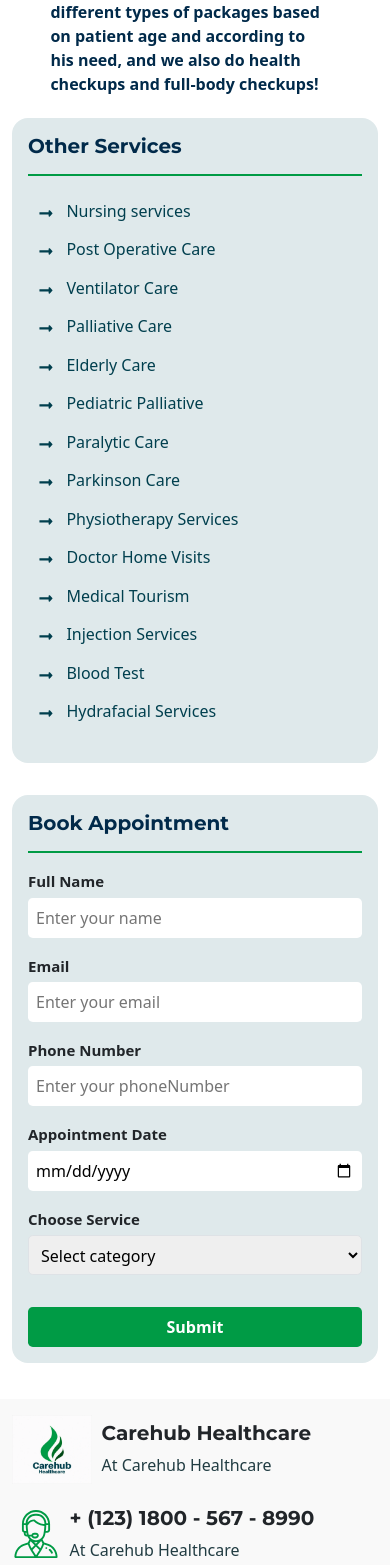
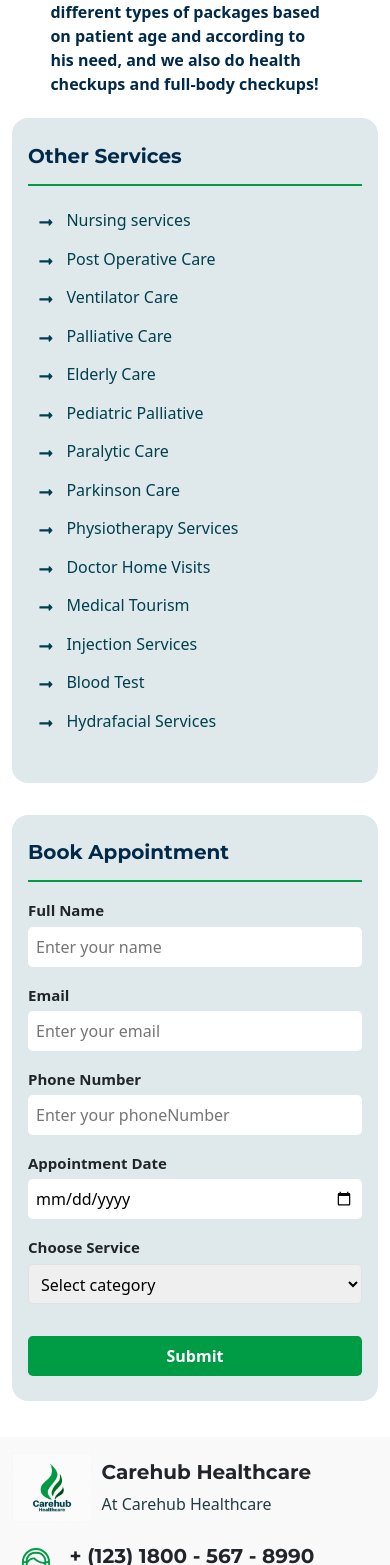
Before and after one commit to saravanan510/carehub, a React (Vite) app: page /blood-test in a window 390 px wide. Shown: the part 1203-2768 px from the top of the page. Built offline with nearby package versions, Linux system fonts and the light colour scheme.

Commit message:
new change

```diff
--- a/src/index.css
+++ b/src/index.css
@@ -581,10 +581,10 @@ input {
 }
 @media (max-width: 425px) {
   .otherservices {
-    padding: 1rem;
+    padding: 1.6rem 1rem;
   }
   .booking {
-    padding: 1rem;
+    padding: 1.6rem 1rem;
   }
 }
 
```
